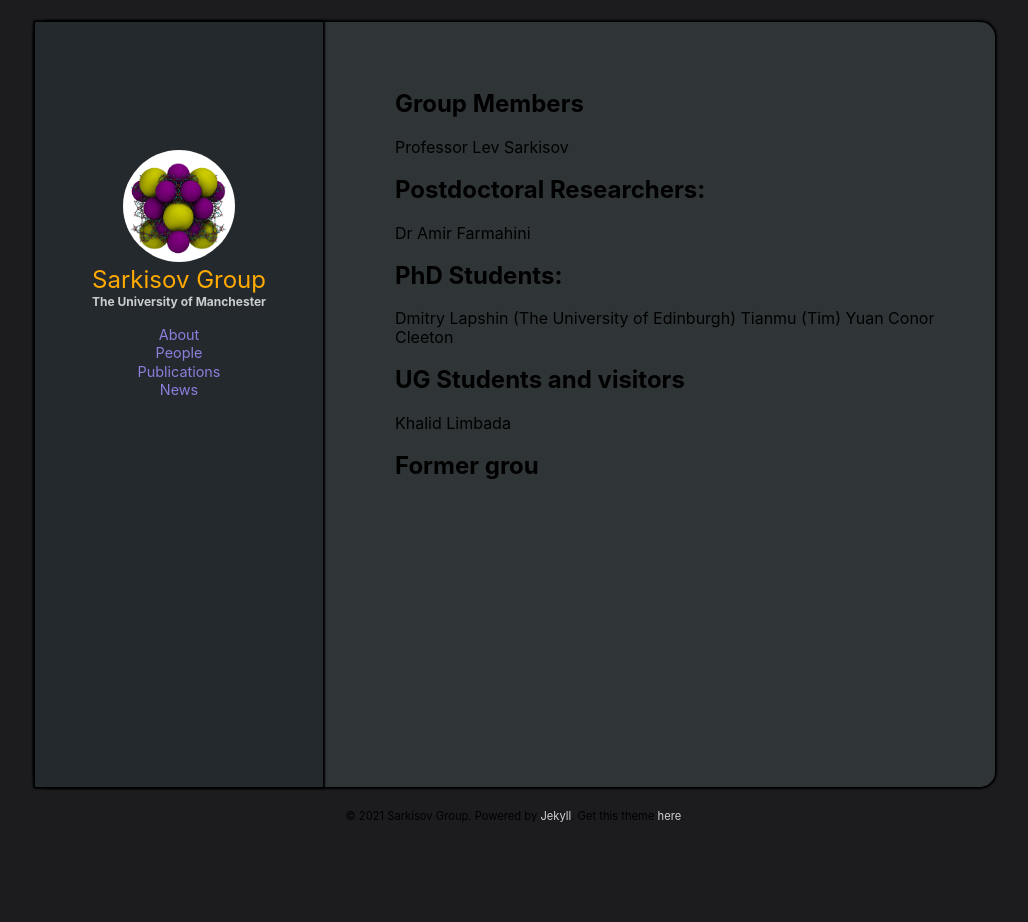
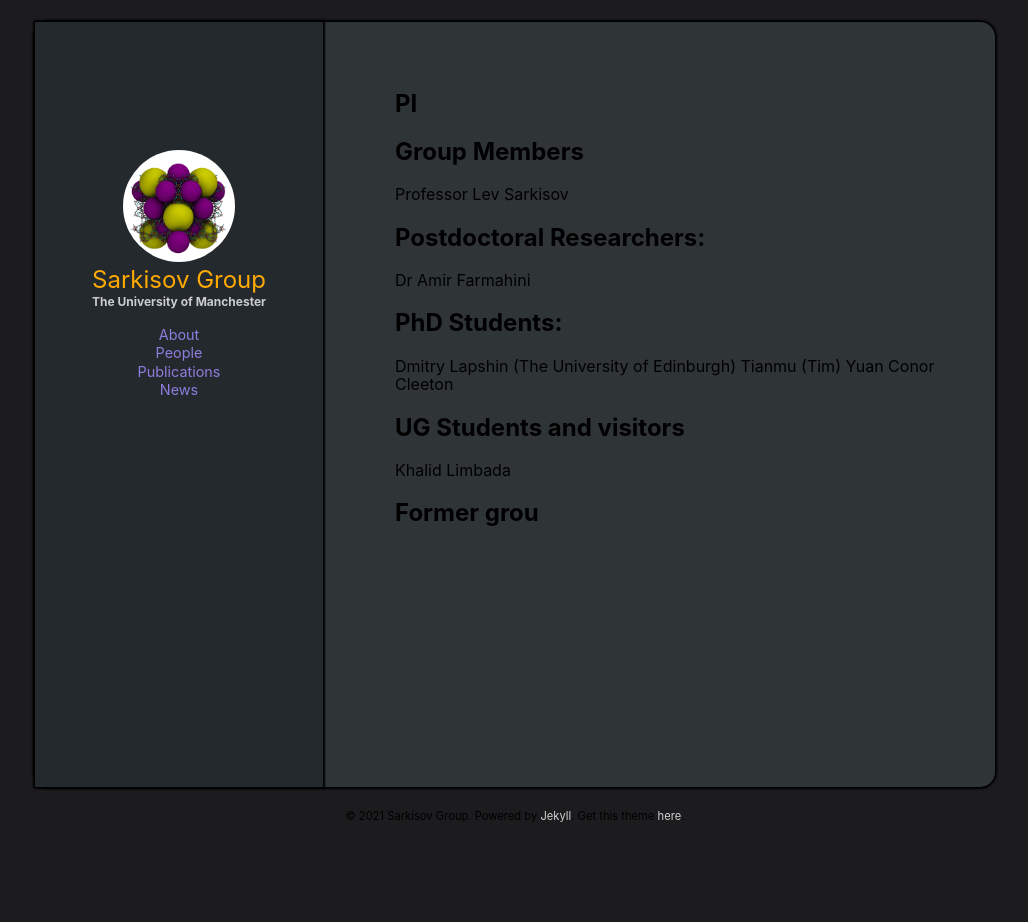
Before and after one commit to SarkisovGitHub/SarkisovGroup.github.io, a Jekyll site: the page built from People.md, in a window 1280 px wide. Shown: the whole page, without its empty margins (125-1153 px from the left). Built offline with Jekyll 4.4.1, drawn with Linux system fonts in a browser that asks for light colours; our own code applies the rules of GitHub Pages for plain Markdown files.

```diff
--- a/People.md
+++ b/People.md
@@ -3,7 +3,7 @@ Title: Group members
 categories: [dev]
 comment: true
 ---
-
+## PI
 ## Group Members
 Professor Lev Sarkisov
 
```
